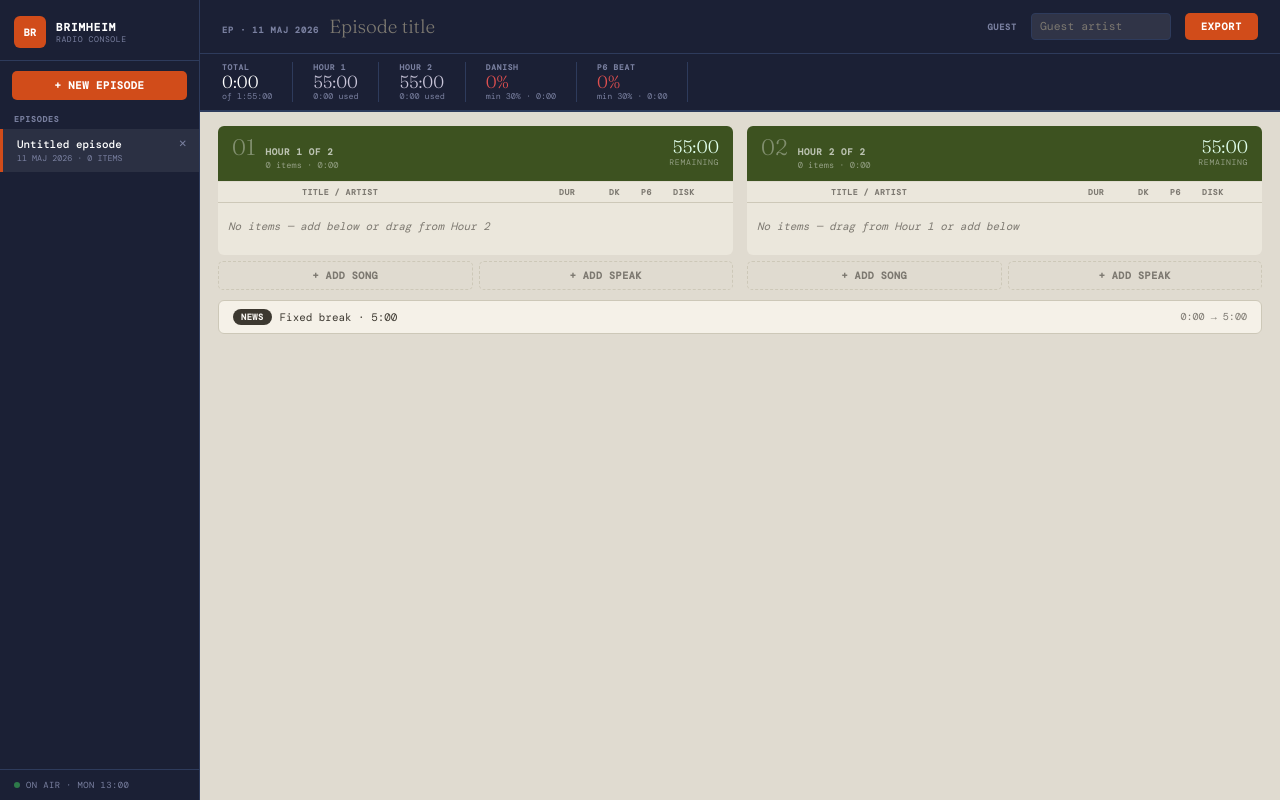
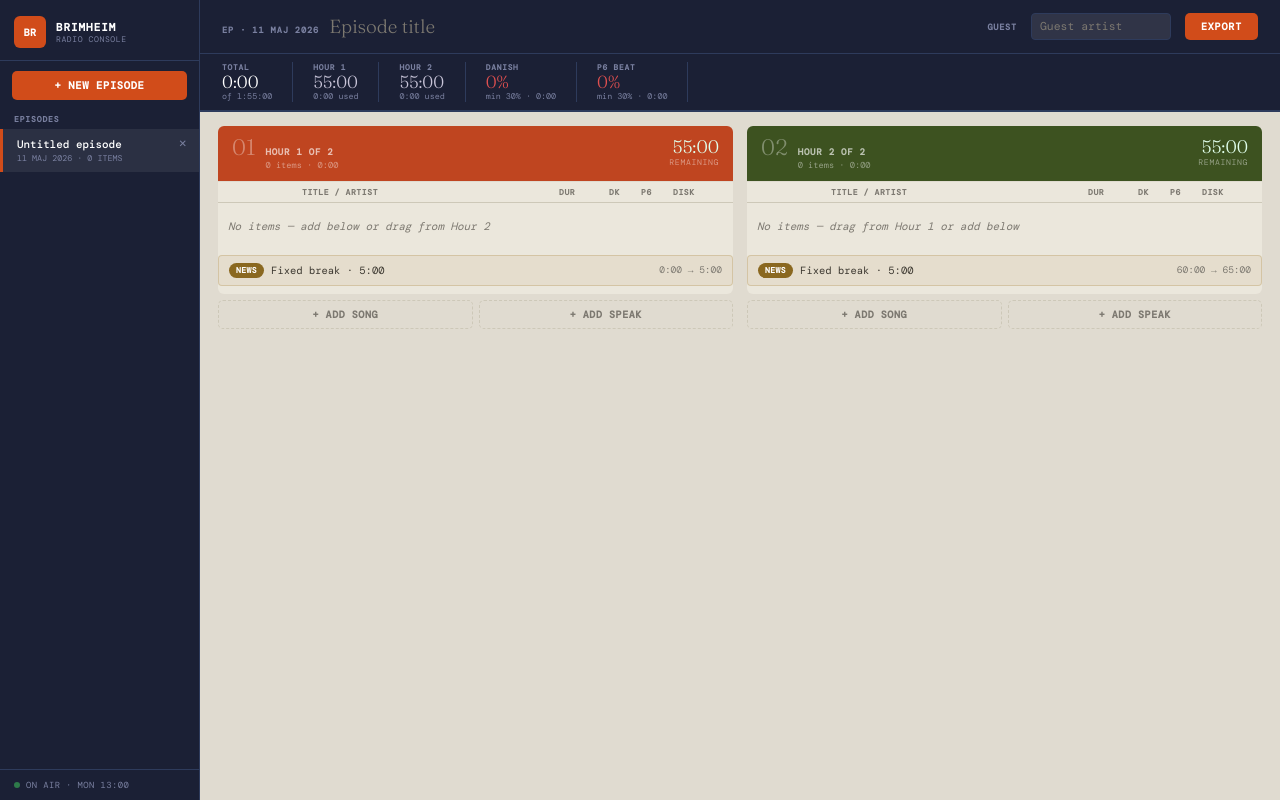
Before and after one commit to LorriBrimheim/brimheim-radio, a React (Create React App) app: page / in a window 1280 px wide. Both pictures are taken after a click on the button "+ NEW EPISODE". Built offline with nearby package versions, Linux system fonts and the light colour scheme; a web font is replaced by a local one.

Commit message:
Update Rundown.jsx

```diff
--- a/src/components/Rundown.jsx
+++ b/src/components/Rundown.jsx
@@ -59,19 +59,19 @@ const ColHeader = () => (
   </div>
 );
 
-const NewsRow = ({ clockTime }) => (
+const NewsBlock = ({ clockTime }) => (
   <div style={{
     display: 'flex', alignItems: 'center', justifyContent: 'space-between',
-    padding: '8px 14px', marginTop: 10,
-    background: 'var(--surface2)',
-    border: '1px solid var(--border)',
-    borderRadius: 6,
+    padding: '7px 10px', margin: '4px 0',
+    background: 'rgba(160,120,40,0.08)',
+    border: '1px solid rgba(160,120,40,0.25)',
+    borderRadius: 4,
   }}>
-    <div style={{ display: 'flex', alignItems: 'center', gap: 8 }}>
-      <span style={{ background: 'var(--text-dim)', color: 'var(--surface3)', fontSize: '0.62rem', fontWeight: 700, padding: '2px 8px', borderRadius: 12, letterSpacing: '0.05em' }}>NEWS</span>
-      <span style={{ fontSize: '0.78rem', color: 'var(--text-dim)' }}>Fixed break · 5:00</span>
+    <div style={{ display: 'flex', alignItems: 'center', gap: 7 }}>
+      <span style={{ background: '#8a6820', color: 'white', fontSize: '0.58rem', fontWeight: 700, padding: '2px 7px', borderRadius: 10, letterSpacing: '0.05em' }}>NEWS</span>
+      <span style={{ fontSize: '0.75rem', color: 'var(--text-dim)' }}>Fixed break · 5:00</span>
     </div>
-    <span style={{ fontSize: '0.72rem', color: 'var(--text-muted)', fontVariantNumeric: 'tabular-nums' }}>
+    <span style={{ fontSize: '0.68rem', color: 'var(--text-muted)', fontVariantNumeric: 'tabular-nums' }}>
       {formatDuration(clockTime)} → {formatDuration(clockTime + NEWS_DURATION)}
     </span>
   </div>
@@ -166,9 +166,9 @@ export default function Rundown({ items, onReorder, onRemove, onUpdate, onAdd })
     <DndContext sensors={sensors} collisionDetection={closestCorners} onDragStart={handleDragStart} onDragEnd={handleDragEnd}>
       <div style={{ display: 'grid', gridTemplateColumns: '1fr 1fr', gap: 14 }}>
 
-        {/* Hour 1 */}
+        {/* Hour 1 — orange/rust header */}
         <div>
-          <HourHeader num={1} usedSecs={h1Duration} itemCount={h1Items.length} bgColor="var(--olive)" />
+          <HourHeader num={1} usedSecs={h1Duration} itemCount={h1Items.length} bgColor="#bf4520" />
           <ColHeader />
           <div style={{ background: 'var(--surface)', borderRadius: '0 0 6px 6px', paddingBottom: 4 }}>
             <SortableContext items={h1Items.map(i => i.id)} strategy={verticalListSortingStrategy}>
@@ -183,11 +183,12 @@ export default function Rundown({ items, onReorder, onRemove, onUpdate, onAdd })
                 ))}
               </DroppableZone>
             </SortableContext>
+            <NewsBlock clockTime={h1Duration} />
           </div>
           <AddButtons onAddSong={() => onAdd(blankItem(1, ITEM_TYPES.SONG))} onAddSpeak={() => onAdd(blankItem(1, ITEM_TYPES.SPEAK))} />
         </div>
 
-        {/* Hour 2 */}
+        {/* Hour 2 — olive/green header */}
         <div>
           <HourHeader num={2} usedSecs={h2Duration} itemCount={h2Items.length} bgColor="#3d5220" />
           <ColHeader />
@@ -204,13 +205,11 @@ export default function Rundown({ items, onReorder, onRemove, onUpdate, onAdd })
                 ))}
               </DroppableZone>
             </SortableContext>
+            <NewsBlock clockTime={HOUR1_END + NEWS_DURATION + h2Duration} />
           </div>
           <AddButtons onAddSong={() => onAdd(blankItem(2, ITEM_TYPES.SONG))} onAddSpeak={() => onAdd(blankItem(2, ITEM_TYPES.SPEAK))} />
         </div>
       </div>
-
-      {/* News break */}
-      <NewsRow clockTime={h1Duration} />
 
       {/* Drag overlay */}
       <DragOverlay dropAnimation={null}>
```
